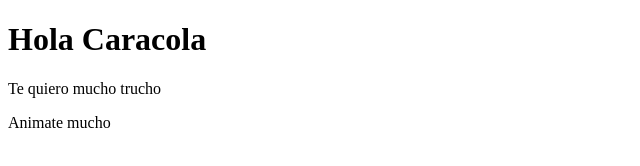
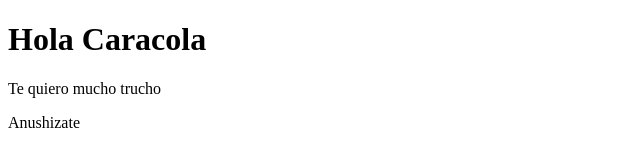
Before and after one commit to estudioMiranda/prueba, a plain HTML site: page index.html in a window 1280 px wide. Shown: the full height of the page, 0-640 px from the left. Drawn offline with Linux system fonts and the light colour scheme.

Commit message:
tercer commit

```diff
--- a/index.html
+++ b/index.html
@@ -8,6 +8,6 @@
 <body>
     <h1>Hola Caracola</h1>
     <p>Te quiero mucho trucho</p>
-    <p>Animate mucho</p>
+    <p>Anushizate</p>
 </body>
 </html>
```
